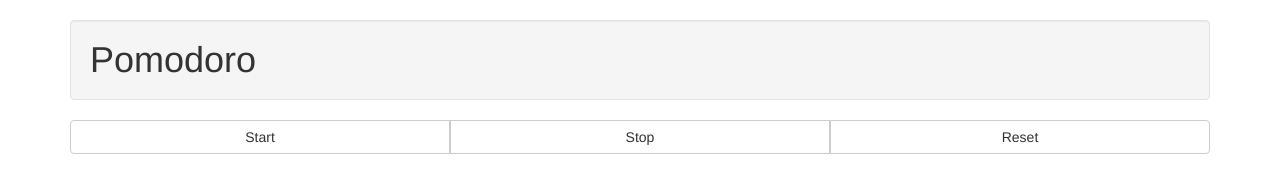
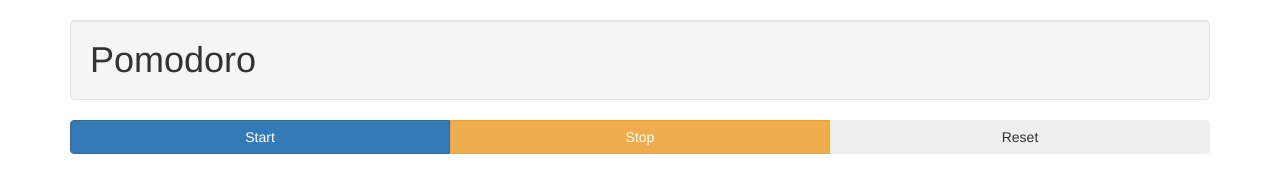
Before and after one commit to JohnnyLamb/pomodoro, a plain HTML site: page index.html in a window 1280 px wide. Drawn offline with nearby package versions, Linux system fonts and the light colour scheme.

Commit message:
added some html elements

```diff
--- a/index.html
+++ b/index.html
@@ -10,20 +10,17 @@
       <div class="container">
       <h1 class="well">Pomodoro</h1>
 
-      <div class="btn-group btn-group-justified" role="group" aria-label="...">
+      <div class="btn-group btn-group-justified" role="group">
         <div class="btn-group" role="group">
-    <button type="button" class="btn btn-default">Start</button>
+        <button type="button" class="btn btn-primary">Start</button>
         </div>
         <div class="btn-group" role="group">
-    <button type="button" class="btn btn-default">Stop</button>
+        <button type="button" class="btn btn-warning">Stop</button>
         </div>
         <div class="btn-group" role="group">
-    <button type="button" class="btn btn-default">Reset</button>
+        <button type="button" class="btn btn-secondary">Reset</button>
         </div>
       </div>
-
-
-
 
     </div>
     <script src="https://code.jquery.com/jquery-2.1.4.min.js"></script>
```
Lines whose indentation alone changed are shown as unchanged.
